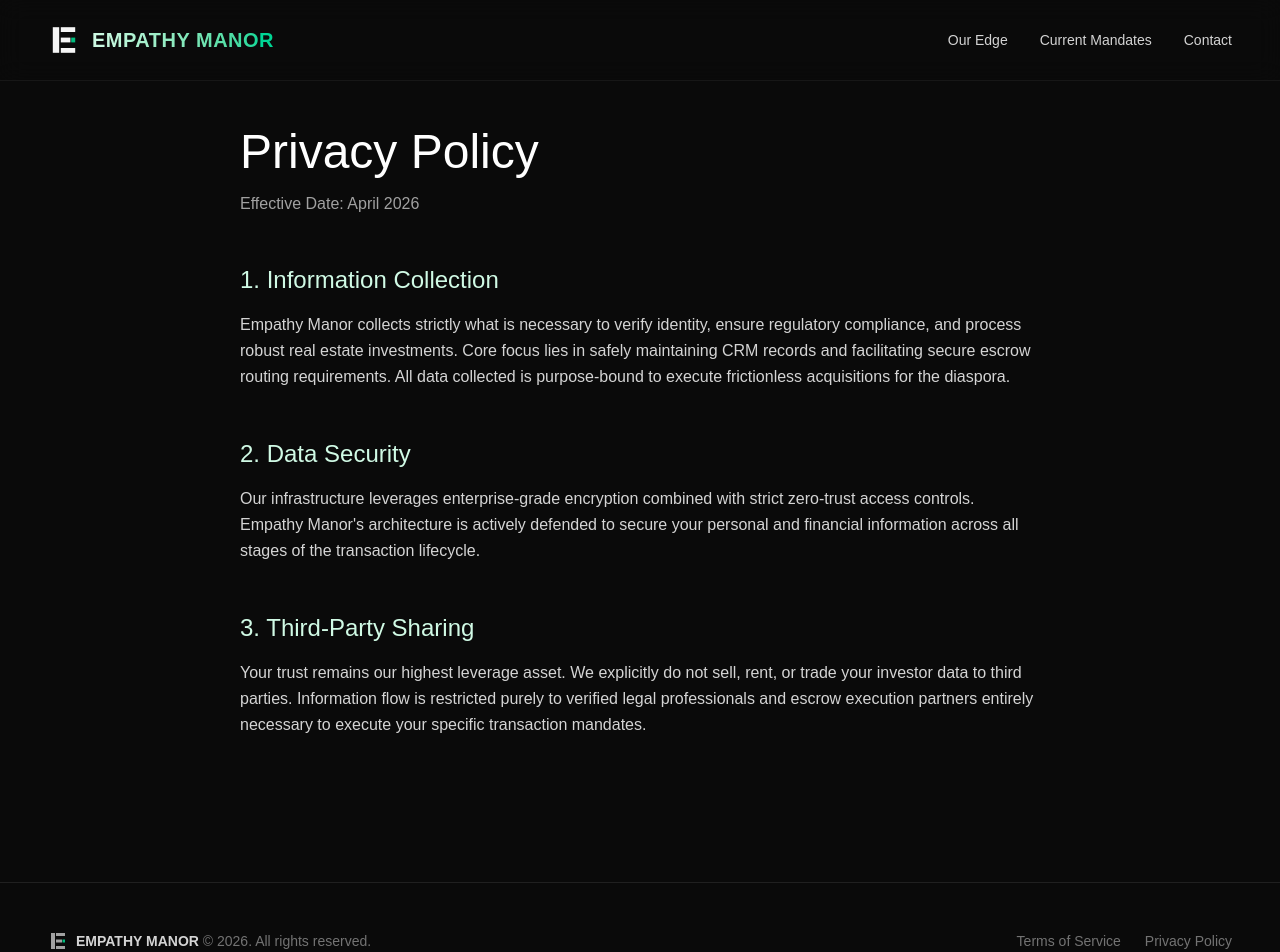
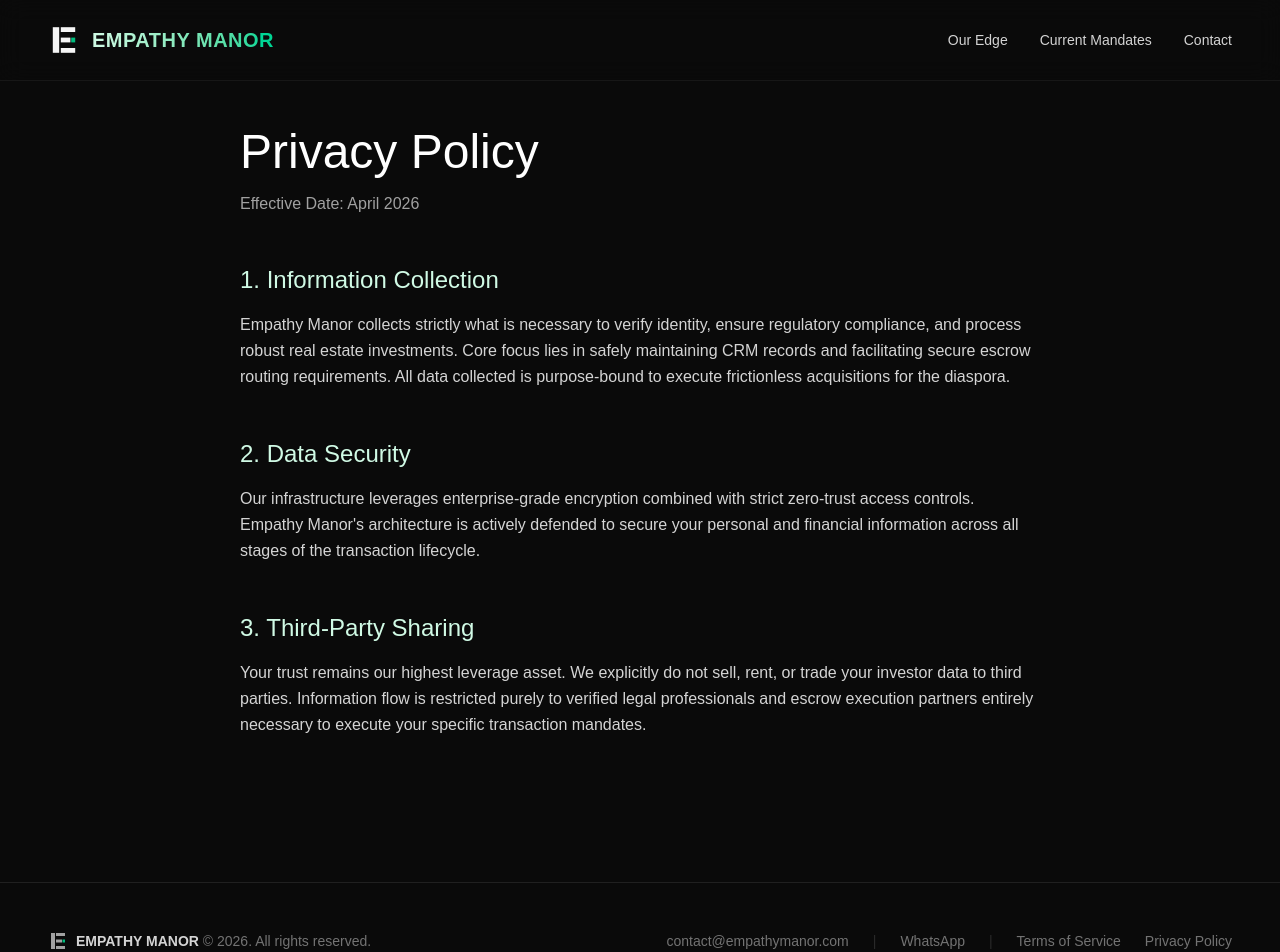
Before and after one commit to obigeorgie/EmpathyManor, a Next.js app: page /privacy in a window 1280 px wide. Shown: the top 952 px of the page. Built offline with nearby package versions, Linux system fonts and the light colour scheme.

Commit message:
feat: implement lead-specific deal room portal with escrow request functionality and static pages

```diff
--- a/src/app/page.tsx
+++ b/src/app/page.tsx
@@ -157,11 +157,15 @@
             <Logo className="w-5 h-5 text-slate-400" />
             <span><span className="font-semibold text-slate-300">EMPATHY MANOR</span> &copy; {new Date().getFullYear()}. All rights reserved.</span>
           </div>
-          <div className="flex space-x-6">
+          <div className="flex flex-wrap items-center justify-center md:justify-end gap-3 md:gap-6 mt-4 md:mt-0">
             <a href="mailto:contact@empathymanor.com" className="hover:text-emerald-400 transition-colors">
               contact@empathymanor.com
             </a>
-            <span className="opacity-30">|</span>
+            <span className="hidden md:inline opacity-30">|</span>
+            <a href="https://wa.me/YOUR_PHONE_NUMBER?text=Hi,%20I'm%20reviewing%20my%20Empathy%20Manor%20Deal%20Room%20and%20have%20a%20question." target="_blank" rel="noopener noreferrer" className="hover:text-[#25D366] transition-colors">
+              WhatsApp
+            </a>
+            <span className="hidden md:inline opacity-30">|</span>
             <Link href="/terms" className="hover:text-emerald-400 transition-colors">
               Terms of Service
             </Link>
--- a/src/app/portal/[leadId]/page.tsx
+++ b/src/app/portal/[leadId]/page.tsx
@@ -258,7 +258,8 @@
             </div>
 
             {/* CTA */}
-            <div className="mt-10 flex flex-col items-start gap-4 sm:flex-row sm:items-center">
+            <div className="mt-10 flex flex-col gap-4">
+              <div className="flex flex-col items-start gap-4 sm:flex-row sm:items-center">
                 <button
                   onClick={handleEscrowRequest}
                   disabled={requesting || alreadyRequested}
@@ -288,6 +289,16 @@
                       ? "Sending…"
                       : "Request Escrow Details"}
                 </button>
+                <a
+                  href="https://wa.me/YOUR_PHONE_NUMBER?text=Hi,%20I'm%20reviewing%20my%20Empathy%20Manor%20Deal%20Room%20and%20have%20a%20question."
+                  target="_blank"
+                  rel="noopener noreferrer"
+                  className="group inline-flex items-center gap-2 rounded-xl border border-zinc-800 bg-zinc-900/50 px-7 py-3.5 text-sm font-semibold text-zinc-300 transition-all hover:border-[#25D366]/50 hover:text-[#25D366] hover:bg-[#25D366]/5 active:scale-[0.98]"
+                >
+                  <svg className="h-5 w-5 text-[#25D366]/70 group-hover:text-[#25D366] transition-colors" fill="currentColor" viewBox="0 0 24 24" xmlns="http://www.w3.org/2000/svg"><path d="M17.472 14.382c-.297-.149-1.758-.867-2.03-.967-.273-.099-.471-.148-.67.15-.197.297-.767.966-.94 1.164-.173.199-.347.223-.644.075-.297-.15-1.255-.463-2.39-1.475-.883-.788-1.48-1.761-1.653-2.059-.173-.297-.018-.458.13-.606.134-.133.298-.347.446-.52.149-.174.198-.298.298-.497.099-.198.05-.371-.025-.52-.075-.149-.669-1.612-.916-2.207-.242-.579-.487-.5-.669-.51a12.8 12.8 0 0 0-.57-.01c-.198 0-.52.074-.792.372-.272.297-1.04 1.016-1.04 2.479 0 1.462 1.065 2.875 1.213 3.074.149.198 2.096 3.2 5.077 4.487.709.306 1.262.489 1.694.625.712.227 1.36.195 1.871.118.571-.085 1.758-.719 2.006-1.413.248-.694.248-1.289.173-1.413-.074-.124-.272-.198-.57-.347m-5.421 7.403h-.004a9.87 9.87 0 0 1-5.031-1.378l-.361-.214-3.741.982.998-3.648-.235-.374a9.86 9.86 0 0 1-1.51-5.26c.001-5.45 4.436-9.884 9.888-9.884 2.64 0 5.122 1.03 6.988 2.898a9.825 9.825 0 0 1 2.893 6.994c-.003 5.45-4.437 9.884-9.885 9.884m8.413-18.297A11.815 11.815 0 0 0 12.05 0C5.495 0 .16 5.335.157 11.892c0 2.096.547 4.142 1.588 5.945L.057 24l6.305-1.654a11.882 11.882 0 0 0 5.683 1.448h.005c6.554 0 11.89-5.335 11.893-11.893a11.821 11.821 0 0 0-3.48-8.413z"/></svg>
+                  Chat with Managing Partner on WhatsApp
+                </a>
+              </div>
               <p className="text-xs text-zinc-500">
                 {alreadyRequested
                   ? "You'll hear from us within 24 hours."
--- a/src/app/privacy/page.tsx
+++ b/src/app/privacy/page.tsx
@@ -52,7 +52,15 @@
             <Logo className="w-5 h-5 text-neutral-400" />
             <span><span className="font-semibold text-neutral-300">EMPATHY MANOR</span> &copy; {new Date().getFullYear()}. All rights reserved.</span>
           </div>
-          <div className="flex space-x-6">
+          <div className="flex flex-wrap items-center justify-center md:justify-end gap-3 md:gap-6 mt-4 md:mt-0">
+            <a href="mailto:contact@empathymanor.com" className="hover:text-emerald-400 transition-colors">
+              contact@empathymanor.com
+            </a>
+            <span className="hidden md:inline opacity-30">|</span>
+            <a href="https://wa.me/YOUR_PHONE_NUMBER?text=Hi,%20I'm%20reviewing%20my%20Empathy%20Manor%20Deal%20Room%20and%20have%20a%20question." target="_blank" rel="noopener noreferrer" className="hover:text-[#25D366] transition-colors">
+              WhatsApp
+            </a>
+            <span className="hidden md:inline opacity-30">|</span>
             <Link href="/terms" className="hover:text-emerald-400 transition-colors">
               Terms of Service
             </Link>
--- a/src/app/terms/page.tsx
+++ b/src/app/terms/page.tsx
@@ -59,7 +59,15 @@
             <Logo className="w-5 h-5 text-neutral-400" />
             <span><span className="font-semibold text-neutral-300">EMPATHY MANOR</span> &copy; {new Date().getFullYear()}. All rights reserved.</span>
           </div>
-          <div className="flex space-x-6">
+          <div className="flex flex-wrap items-center justify-center md:justify-end gap-3 md:gap-6 mt-4 md:mt-0">
+            <a href="mailto:contact@empathymanor.com" className="hover:text-emerald-400 transition-colors">
+              contact@empathymanor.com
+            </a>
+            <span className="hidden md:inline opacity-30">|</span>
+            <a href="https://wa.me/YOUR_PHONE_NUMBER?text=Hi,%20I'm%20reviewing%20my%20Empathy%20Manor%20Deal%20Room%20and%20have%20a%20question." target="_blank" rel="noopener noreferrer" className="hover:text-[#25D366] transition-colors">
+              WhatsApp
+            </a>
+            <span className="hidden md:inline opacity-30">|</span>
             <Link href="/terms" className="hover:text-emerald-400 transition-colors">
               Terms of Service
             </Link>
```
Lines whose indentation alone changed are shown as unchanged.
